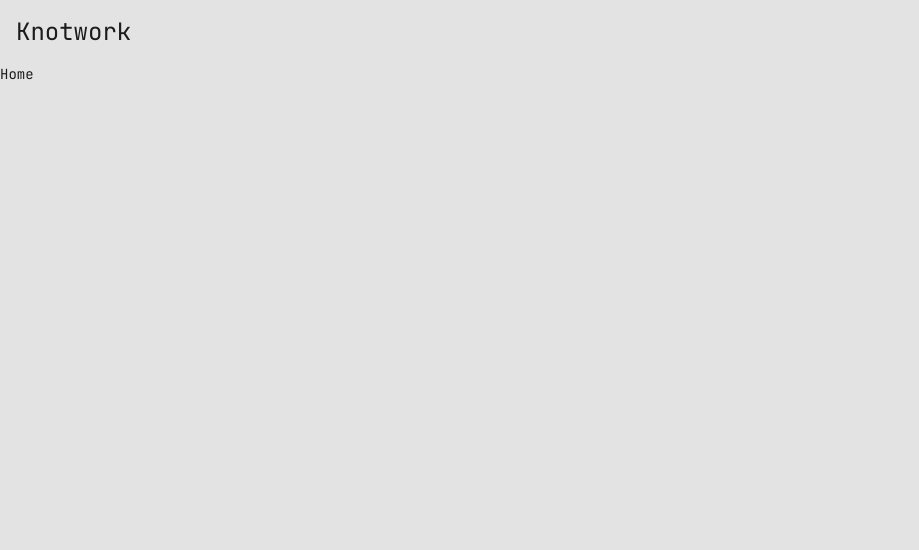
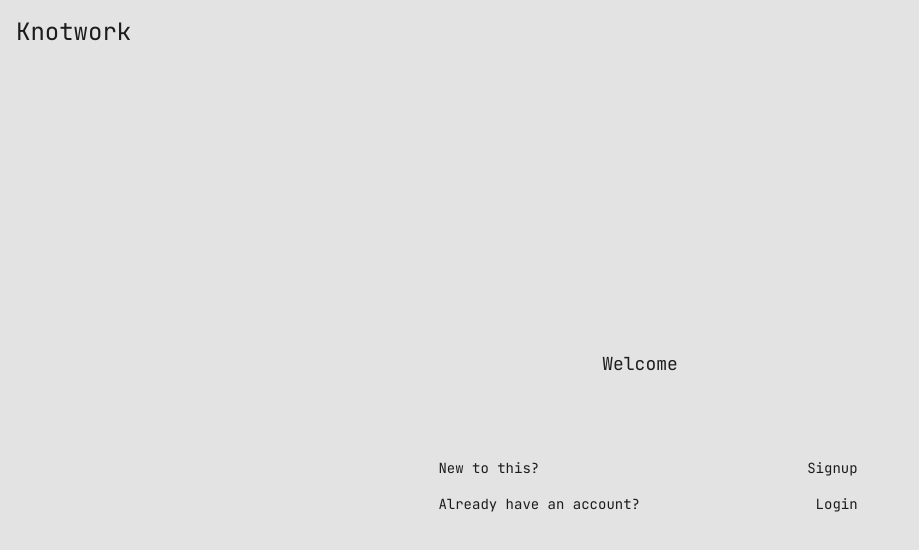
Before and after one commit to tarun-sri-sai/knotwork, a Next.js app: page / in a window 1280 px wide. Shown: the top 550 px of the page, without its empty margins (0-919 px from the left). Built offline with nearby package versions, Linux system fonts and the light colour scheme.

Commit message:
add home page

```diff
--- /dev/null
+++ b/app/actions.ts
@@ -0,0 +1,11 @@
+"use server";
+
+import { redirect } from "next/navigation";
+
+export const handleSignup = async () => {
+  redirect("/signup");
+};
+
+export const handleLogin = async () => {
+  redirect("/login");
+};
--- a/app/globals.css
+++ b/app/globals.css
@@ -17,3 +17,30 @@
   color: var(--foreground);
   font-family: var(--font-mono), "monospace";
 }
+
+.field {
+  position: relative;
+  padding-left: 1rem;
+}
+
+.field::before {
+  content: "";
+  position: absolute;
+  left: 0;
+  opacity: 0;
+}
+
+.field:focus-within::before {
+  content: ">";
+  opacity: 1;
+}
+
+.field input {
+  outline: none;
+}
+
+.field button:focus {
+  outline: none;
+  text-decoration: underline;
+  text-underline-offset: 2px;
+}
--- a/app/layout.tsx
+++ b/app/layout.tsx
@@ -21,9 +21,9 @@
 }>) => {
   return (
     <html lang="en">
-      <body className={`${monoFont.variable} antialiased`}>
+      <body className={`${monoFont.variable} antialiased flex flex-col h-screen`}>
         <Header />
-        <main className="text-sm">{children}</main>
+        <main className="text-sm flex-1 flex items-center justify-center">{children}</main>
       </body>
     </html>
   );
--- /dev/null
+++ b/app/login/page.tsx
@@ -0,0 +1,5 @@
+const Login = () => {
+  return <div>Login</div>;
+};
+
+export default Login;
--- a/app/page.tsx
+++ b/app/page.tsx
@@ -1,3 +1,27 @@
-export default function Home() {
-  return <div>Home</div>;
-}
+import { handleSignup, handleLogin } from "./actions";
+
+const Home = () => {
+  return (
+    <form className="flex flex-col items-center justify-center gap-20">
+      <h2 className="text-lg">Welcome</h2>
+
+      <div className="flex flex-col gap-4">
+        <div className="field grid grid-cols-2 gap-4">
+          <p>New to this?</p>
+          <button formAction={handleSignup} type="submit" className="text-right">
+            Signup
+          </button>
+        </div>
+
+        <div className="field grid grid-cols-2 gap-4">
+          <p>Already have an account?</p>
+          <button formAction={handleLogin} type="submit" className="text-right">
+            Login
+          </button>
+        </div>
+      </div>
+    </form>
+  );
+};
+
+export default Home;
--- /dev/null
+++ b/app/signup/page.tsx
@@ -0,0 +1,5 @@
+const Signup = () => {
+  return <div>Signup</div>;
+};
+
+export default Signup;
--- /dev/null
+++ b/app/tasks/page.tsx
@@ -0,0 +1,5 @@
+const Tasks = () => {
+  return <div>Tasks</div>;
+};
+
+export default Tasks;
```
Also changed, not shown: 1 other file (tests, documents, lock files or other folders).
